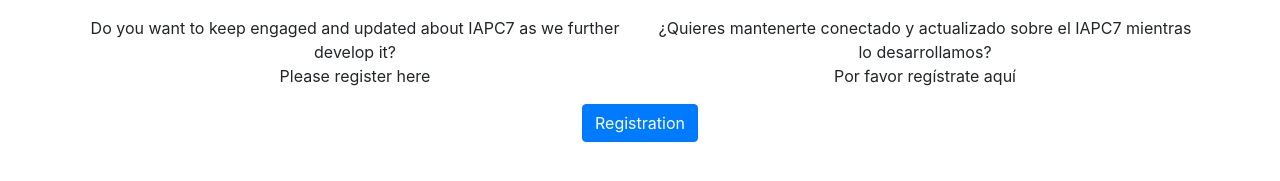
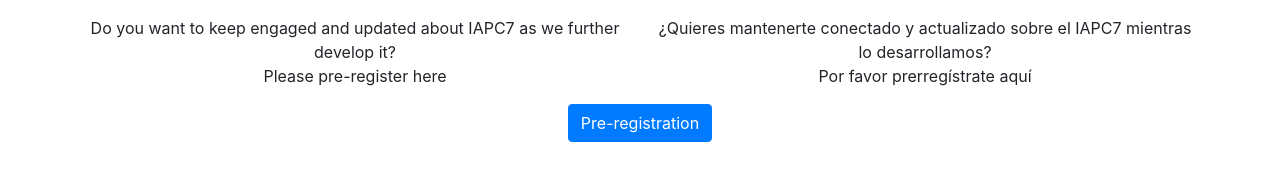
Before and after one commit to IslasGECI/iapc7, a plain HTML site: page index.html in a window 1280 px wide. Shown: the part 903-1084 px from the top of the page. Drawn offline with nearby package versions, Linux system fonts and the light colour scheme.

Commit message:
✏️ Change to pre-register

```diff
--- a/index.html
+++ b/index.html
@@ -32,19 +32,19 @@
     <div class="row" style="margin-top:1rem">
       <div class="col-sm-6">
         <p align="center">Do you want to keep engaged and updated about IAPC7 as we further develop it?<br />
-          Please register here
+          Please pre-register here
         </p>
       </div>
       <div class="col-sm-6">
         <p align="center">¿Quieres mantenerte conectado y actualizado sobre el IAPC7 mientras lo desarrollamos?<br />
-          Por favor regístrate aquí
+          Por favor prerregístrate aquí
         </p>
       </div>
     </div>
     <!-- Botón usando Bootstrap -->
     <p align="center">
       <a href="https://docs.google.com/forms/d/e/1FAIpQLSeJgdAzZDHV4xQ8vTRtzglkP-rkxj3v5TyfLmtVG1x6LlGm3A/viewform"
-        target="_blank" class="btn btn-primary boton">Registration</a>
+        target="_blank" class="btn btn-primary boton">Pre-registration</a>
     </p>
   </div>
 </body>
```
